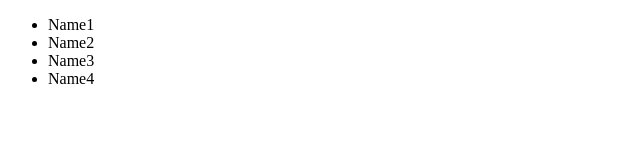
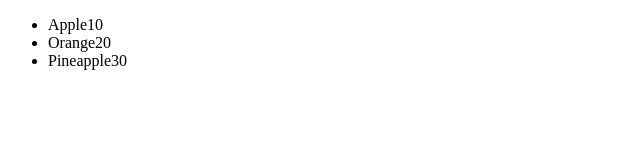
Before and after one commit to ZaneDaniel11/ReactJSPractice, a React (Vite) app in the folder reactpro/: page / in a window 1280 px wide. Shown: the top 160 px of the page, without its empty margins (0-640 px from the left). Built offline with nearby package versions, Linux system fonts and the light colour scheme.

Commit message:
render Components

```diff
--- /dev/null
+++ b/reactpro/src/components/Conditional.jsx
@@ -0,0 +1,3 @@
+export default function Conditional() {
+  return <div></div>;
+}
--- a/reactpro/src/components/Fruit.jsx
+++ b/reactpro/src/components/Fruit.jsx
@@ -1,10 +1,15 @@
-export default function Fruits() {
-  const names = ["Name1", "Name2", "Name3", "Name4"];
+import Fruits from "./Fruits";
+export default function Fruit() {
+  const fruits = [
+    { name: "Apple", price: 10 },
+    { name: "Orange", price: 20 },
+    { name: "Pineapple", price: 30 },
+  ];
   return (
     <div>
       <ul>
-        {names.map((name) => (
-          <li key={name}>{name}</li>
+        {fruits.map((fruit) => (
+          <Fruits key={fruit.name} name={fruit.name} price={fruit.price} />
         ))}
       </ul>
     </div>
--- /dev/null
+++ b/reactpro/src/components/Fruits.jsx
@@ -0,0 +1,8 @@
+export default function Fruits({ name, price }) {
+  return (
+    <li>
+      {name}
+      {price}
+    </li>
+  );
+}
```
